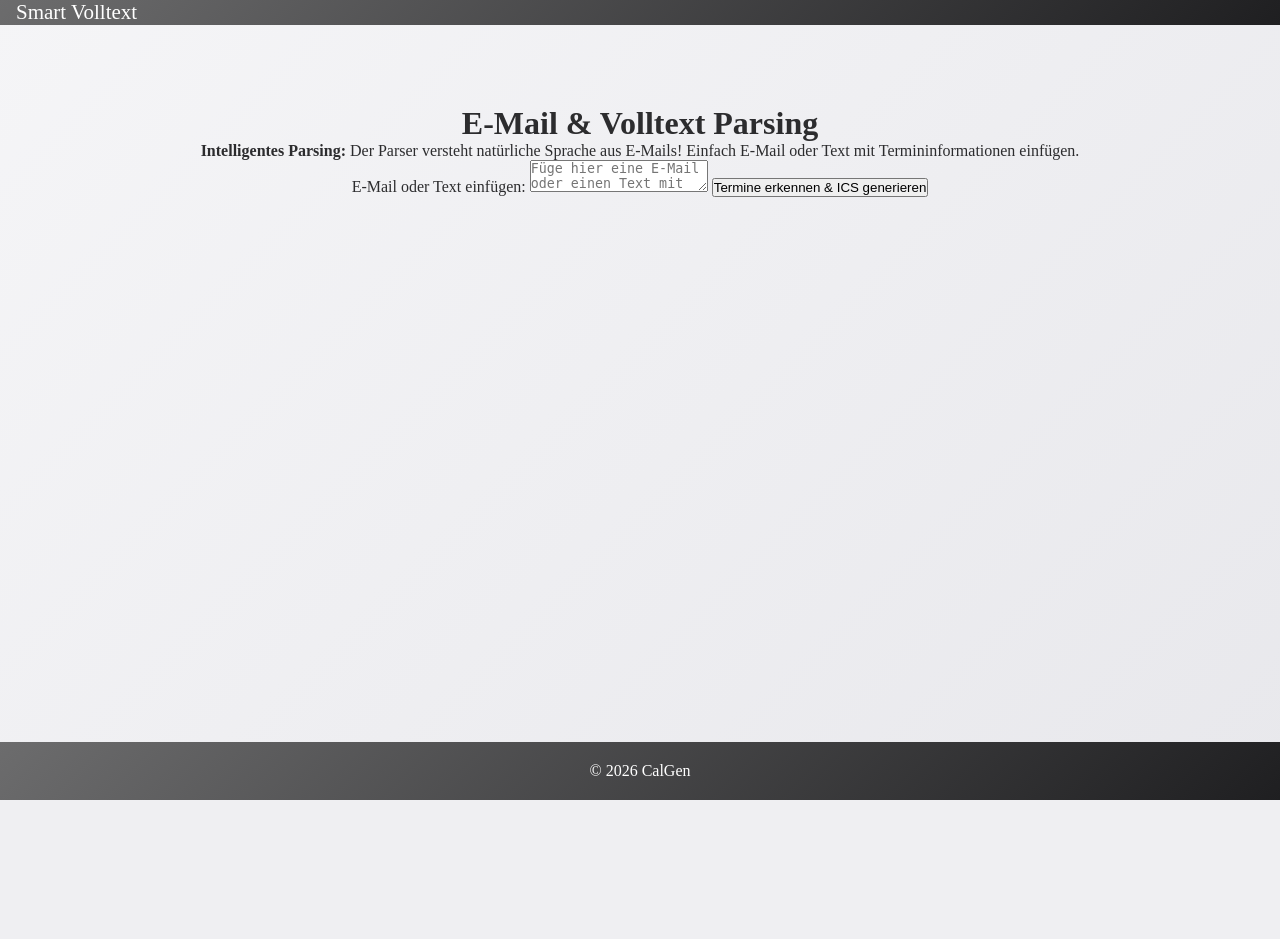
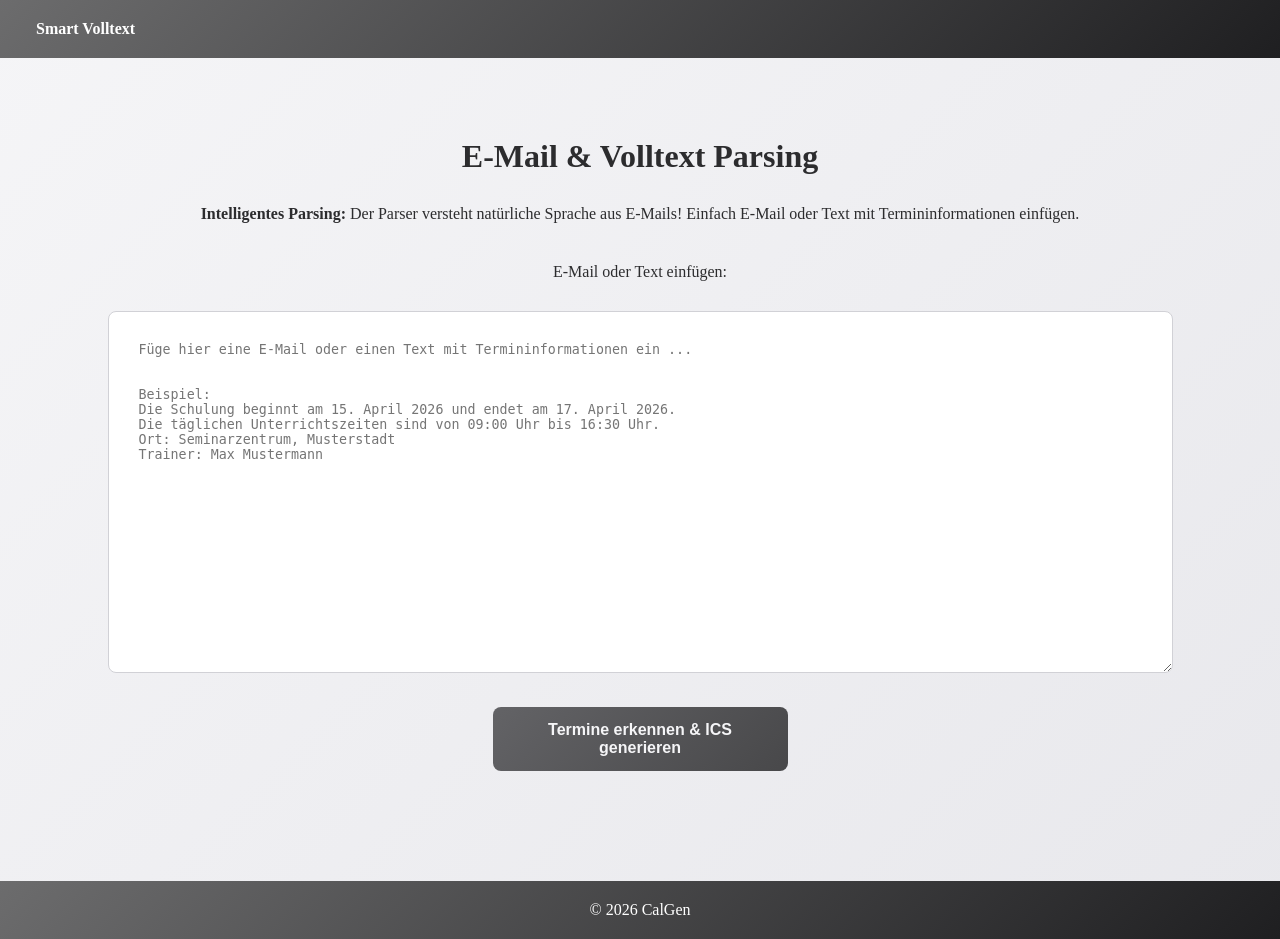
Before and after one commit to ReikyX/ICS-Generator-IHK---Projekt-, a Flask app: page /smart_text in a window 1280 px wide. Before the commit the page ends 800 px from the top, so only its background shows below. Run offline with Flask 3, Linux system fonts and the light colour scheme.

Commit message:
feat: add initial base design

```diff
--- a/app/static/css/style.css
+++ b/app/static/css/style.css
@@ -13,17 +13,26 @@
     --navbar-text: #ffffff;
     --footer-text: #ffffff;
 
-    --gradient-subtle: linear-gradient(135deg, #f5f5f7 0%, #e8e8ec 100%)
+    --border-color: #d1d1d6;
+
+    --gradient-subtle: linear-gradient(135deg, #f5f5f7 0%, #e8e8ec 100%);
+
+    --transition: all 0.3s ease;
 }
 
 .navbar{
     background: linear-gradient(135deg, #6c6c6d 0%, #1f1f21);
+    padding: 20px;
+}
+.menu{
+ list-style: none;
 }
 
 .menu a{
     color: var(--navbar-text);
     text-decoration: none;
-    font-size: 21px;
+    font-size: 16px;
+    font-weight: 600;
     padding: 8px 16px;
 }
 
@@ -37,13 +46,56 @@ body{
 
 main{
     text-align: center;
-    padding-top: 80px;
+    padding: 80px 20px;
 }
+
+.content{
+    padding: 30px;
+}
+
+.info-box{
+    margin-bottom: 40px;
+    background: var();
+}
+
+textarea{
+    width: 85%;
+    padding: 30px;
+    min-height: 300px;
+    resize: vertical;
+    border: 1px solid var(--border-color);
+    border-radius: 8px;
+}
+
+label{
+    display: block;
+    margin-bottom: 30px;
+}
+
+button[type="submit"]{
+    width: 25%;
+    padding: 14px;
+    margin-top: 30px;
+    background: linear-gradient(135deg, #636366 0%, #48484a 100%);
+    color: var(--bg-primary);
+    border: none;
+    border-radius: 8px;
+    font-size: 16px;
+    font-weight: 600;
+    cursor: pointer;
+    transition: var(--transition);
+}
+
+button[type="submit"]:hover {
+    background: linear-gradient(135deg, #48484a 0%, #636366 100%);
+    transform: translateY(-2px);
+    box-shadow: var(--shadow);
+}
+
 footer{
     background: linear-gradient(135deg, #6c6c6d 0%, #1f1f21);
     color: var(--footer-text);
     text-align: center;
     margin-top: auto;
     padding: 20px;
-    border-top: blur(5px);
 }
--- a/app/templates/smart.html
+++ b/app/templates/smart.html
@@ -7,15 +7,19 @@
     <h1 class="title">E-Mail & Volltext Parsing</h1>
 </div>
 
-<div>
+<div class="content">
     <div class="info-box"><strong>Intelligentes Parsing: </strong> Der Parser versteht natürliche Sprache aus E-Mails! Einfach E-Mail oder Text mit Termininformationen einfügen.</div>
 
     <form action="/parse_smart" method="post" id="parseForm">
         <label for="text">E-Mail oder Text einfügen:</label>
         <textarea name="text" id="text" placeholder="Füge hier eine E-Mail oder einen Text mit Termininformationen ein ...
 
-        Beispiel:
-        'Die Schulung beginnt am 15. April 2026 und endet am 17. April 2026. Die täglichen Unterrichtszeiten sind von 09:00 Uhr bis 16:30 Uhr. Ort: Seminarzentrum, Musterstadt Trainer: Max Mustermann'" required></textarea>
+
+Beispiel:
+Die Schulung beginnt am 15. April 2026 und endet am 17. April 2026.
+Die täglichen Unterrichtszeiten sind von 09:00 Uhr bis 16:30 Uhr.
+Ort: Seminarzentrum, Musterstadt
+Trainer: Max Mustermann" required></textarea>
         <button type="submit" id="submitBtn">Termine erkennen & ICS generieren</button>
     </form>
 </div>
```
